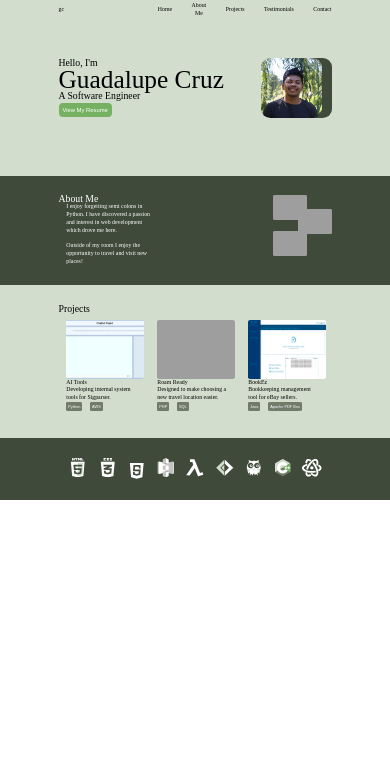
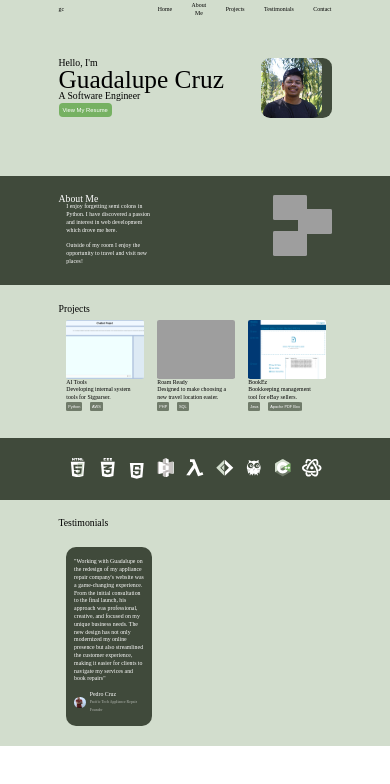
Before and after one commit to LupeCruz16/LupeCruz16.github.io, a React (Create React App) app in the folder my-portfolio/: page / in a window 390 px wide. Shown: the top 784 px of the page. Built offline with nearby package versions, Linux system fonts and the light colour scheme; grey boxes are pictures that could not be loaded; a web font is replaced by a local one.

Commit message:
Testimonials responsive

```diff
--- a/my-portfolio/src/App.js
+++ b/my-portfolio/src/App.js
@@ -1,5 +1,5 @@
 import HeroSection from "./js/HeroSection.js"
-// import Testimonials from "./js/Testimonials.js";
+import Testimonials from "./js/Testimonials.js";
 import Projects from "./js/Projects.js"
 import SkillGallery from "./js/SkillGallery.js"
 import AboutMe from "./js/AboutMe.js"
@@ -16,8 +16,7 @@ function App() {
         <AboutMe />
         <Projects />
         <SkillGallery />
-        {/*
-        <Testimonials /> */}
+        <Testimonials />
       </main>
       {/* <Footer /> */}
     </div>
--- a/my-portfolio/src/css/common.css
+++ b/my-portfolio/src/css/common.css
@@ -29,6 +29,10 @@
 
 .marginLeft-S {
   margin-left: 2vw;;
+}
+
+.bottomMargin-XXL{
+  margin-bottom: 5vw;
 }
 
 /* Text Styling */
--- a/my-portfolio/src/css/testimonials.css
+++ b/my-portfolio/src/css/testimonials.css
@@ -4,8 +4,8 @@
 
 .testimonialsComponent {
     width: 100%;
-    grid-column-gap: 2rem;
-    grid-row-gap: 2rem;
+    grid-column-gap: 2vw;
+    grid-row-gap: 2vw;
     background-color: transparent;
     grid-template: "Area"/1fr 1fr 1fr;
     grid-auto-columns: 1fr;
@@ -14,8 +14,8 @@
 }
 
 .testimonial {
-    grid-column-gap: 2rem;
-    grid-row-gap: 2rem;
+    grid-column-gap: 2vw;
+    grid-row-gap: 2vw;
     grid-template-rows: auto auto;
     grid-template-columns: 1fr;
     grid-auto-columns: 1fr;
@@ -23,7 +23,7 @@
     justify-content: start;
     align-items: stretch;
     justify-items: start;
-    padding: 3rem 2rem;
+    padding: 3vw 2vw;
     display: grid;
     border-radius: 10px;
 }
@@ -43,12 +43,12 @@
 
 .testimonialImageWrapper {
     flex: none;
-    margin-right: 1rem;
+    margin-right: 1vw;
 }
 
 .testimonialImage {
-    width: 3rem;
-    height: 3rem;
+    width: 3vw;
+    height: 3vw;
     object-fit: cover;
     border-radius: 50%;
 }
--- a/my-portfolio/src/js/Testimonials.js
+++ b/my-portfolio/src/js/Testimonials.js
@@ -10,14 +10,14 @@ function Testimonials () {
             <div className = "largeContainer">
               <div className = "paddingSection-M">
 
-                <div className = "marginBottom bottomMargin-XXL">
+                <div className = "bottomMargin-XXL">
                   <div className = "textSizeM textAlign-Left">Testimonials</div>
                 </div>
 
-                <div className = "testimonialsComponent">
+                <div className = "testimonialsComponent marginLeft-S">
 
                   <div className = "testimonial backgroundColor-Secondary">
-                    <p className = "textSizeXS textAlign-Left textColor-Secondary">
+                    <p className = "textSizeS textAlign-Left textColor-Secondary">
                       "Working with Guadalupe on the redesign of my appliance repair company's website was a game-changing experience.
                       From the initial consultation to the final launch, his approach was professional, creative, and focused on my
                       unique business needs. The new design has not only modernized my online presence but also streamlined the customer
@@ -33,7 +33,7 @@ function Testimonials () {
                       </div>
                       <div className = "testimonialClientDetails textAlign-Left textColor-Secondary">
                         <div className = "textSizeS">Pedro Cruz</div>
-                        <div className = "textStyleMuted">Pacific Tech Appliance Repair Founder</div>
+                        <div className = "textSizeXS textStyleMuted">Pacific Tech Appliance Repair Founder</div>
                       </div>
                     </div>
                   </div>
```
